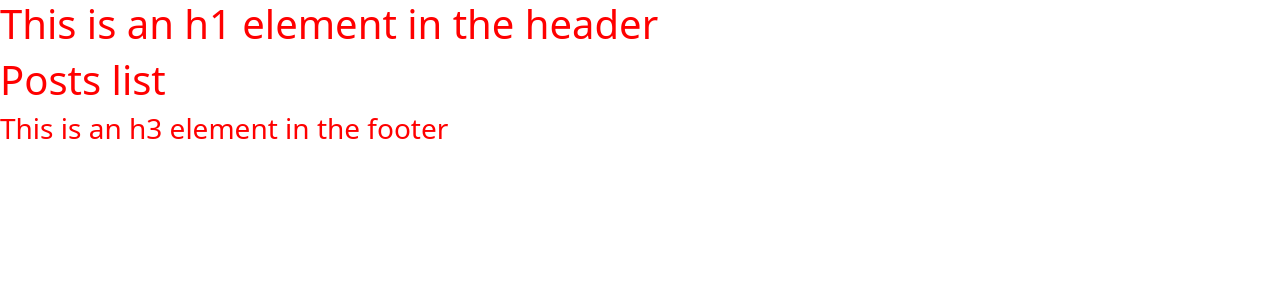
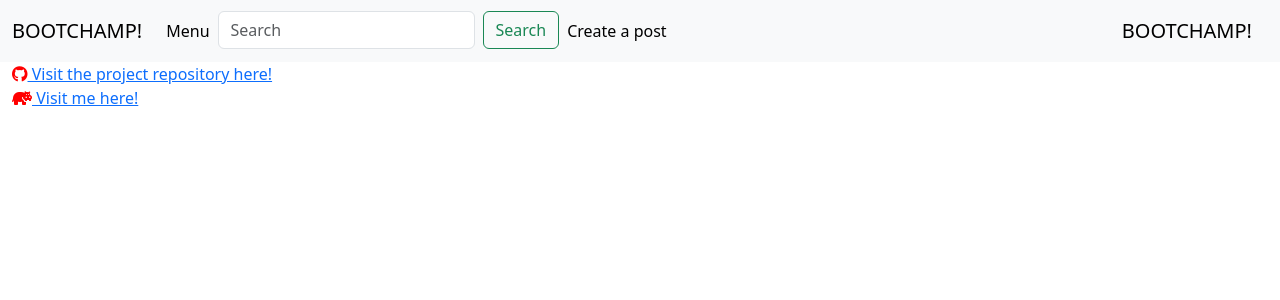
Before and after one commit to Sjwilhelms/BootChamp, a Django app: page / in a window 1280 px wide. Shown: the top 300 px of the page. Run offline with Django 4.2, Linux system fonts and the light colour scheme; data that the repository does not hold is empty; some libraries are stand-ins or nearby versions.

Commit message:
add some bootstrap elements]

```diff
--- a/forum/templates/forum/post_list.html
+++ b/forum/templates/forum/post_list.html
@@ -3,11 +3,17 @@
 {% load static %}
 
 <body>
-    <h1>Posts list</h1>
     {% for post in object_list %}
-    <h2>{{post.title}}</h2>
-    <p>{{post.excerpt}}</p>
-    <p>Author: {{post.author}}</p>
+    <div class="card mb-3">
+        <img src="..." class="card-img-top" alt="...">
+        <div class="card-body">
+          <h5 class="card-title">{{post.title}}</h5>
+          <p class="card-text">{{post.excerpt}}</p>
+          <p class="card-text"><small class="text-body-secondary">{{post.author}}</small></p>
+        </div>
+      </div>
+
+
     {% endfor %}
 </body>
 
--- a/templates/index.html
+++ b/templates/index.html
@@ -2,24 +2,78 @@
 
 <!DOCTYPE html>
 <html lang="en">
+
 <head>
     <meta charset="UTF-8">
     <meta name="viewport" content="width=device-width, initial-scale=1.0">
     <title>Django-Setup</title>
-    <link href="https://cdn.jsdelivr.net/npm/bootstrap@5.3.3/dist/css/bootstrap.min.css" rel="stylesheet" integrity="sha384-QWTKZyjpPEjISv5WaRU9OFeRpok6YctnYmDr5pNlyT2bRjXh0JMhjY6hW+ALEwIH" crossorigin="anonymous">
-    <link rel="stylesheet" href="{% static 'css/style.css' %}" >
+    <link href="https://cdn.jsdelivr.net/npm/bootstrap@5.3.3/dist/css/bootstrap.min.css" rel="stylesheet"
+        integrity="sha384-QWTKZyjpPEjISv5WaRU9OFeRpok6YctnYmDr5pNlyT2bRjXh0JMhjY6hW+ALEwIH" crossorigin="anonymous">
+    <script src="https://kit.fontawesome.com/3aba62bbf9.js" crossorigin="anonymous"></script>
+    <link rel="stylesheet" href="{% static 'css/style.css' %}">
 </head>
+
 <body>
     <header>
-        <h1>This is an h1 element in the header</h1>
+        <!-- navbar element for base template-->
+        <nav class="navbar sticky-top navbar-expand-lg bg-body-tertiary">
+            <div class="container-fluid">
+                <a class="navbar-brand" href="#">BOOTCHAMP!</a>
+                <button class="navbar-toggler" type="button" data-bs-toggle="collapse" data-bs-target="#navbarText"
+                    aria-controls="navbarText" aria-expanded="false" aria-label="Toggle navigation">
+                    <span class="navbar-toggler-icon"></span>
+                </button>
+                <div class="collapse navbar-collapse" id="navbarText">
+                    <ul class="navbar-nav me-auto mb-2 mb-lg-0">
+                        <li class="nav-item">
+                            <a class="nav-link active" aria-current="page" href="#">Menu</a>
+                        </li>
+                        <li class="justify-content-center">
+                            <form class="d-flex " role="search">
+                                <input class="form-control me-2" type="search" placeholder="Search" aria-label="Search">
+                                <button class="btn btn-outline-success" type="submit">Search</button>
+                            </form>
+                        </li>
+                        <li class="nav-item justify-content-end">
+                            <a class="nav-link active" aria-current="page" href="#">Create a post</a>
+                        </li>
+                    </ul>
+                    <span class="navbar-text">
+                        <a class="navbar-brand" href="#">BOOTCHAMP!</a>
+                    </span>
+                </div>
+            </div>
+        </nav>
     </header>
     <main>
-        <!-- main content from forum/templates/forum/ -->
-        {% block content %}
-        {% endblock content %}
+        <div class="container">
+            <div class="row">
+                <div class="col-12">
+                    <!-- main content from forum/templates/forum/ -->
+                    {% block content %}
+                    {% endblock content %}
+                </div>
+            </div>
+        </div>
+
     </main>
     <footer>
-        <h3>This is an h3 element in the footer</h3>
+        <!-- footer content from the base template -->
+        <div class="container-fluid">
+            <div class="row">
+                <div class="col-12">
+                    <a href="https://github.com/Sjwilhelms/BootChamp" target="_blank"><i
+                            class="fa-brands fa-github"></i> Visit the project repository here!</a>
+                </div>
+                <div class="col-12">
+                    <a href="https://mayonet.uk/" target="_blank"><i class="fa-solid fa-hippo"></i> Visit me here!</a>
+                </div>
+            </div>
+        </div>
     </footer>
+    <script src="https://cdn.jsdelivr.net/npm/bootstrap@5.3.3/dist/js/bootstrap.bundle.min.js"
+        integrity="sha384-YvpcrYf0tY3lHB60NNkmXc5s9fDVZLESaAA55NDzOxhy9GkcIdslK1eN7N6jIeHz" crossorigin="anonymous">
+    </script>
 </body>
+
 </html>
```
